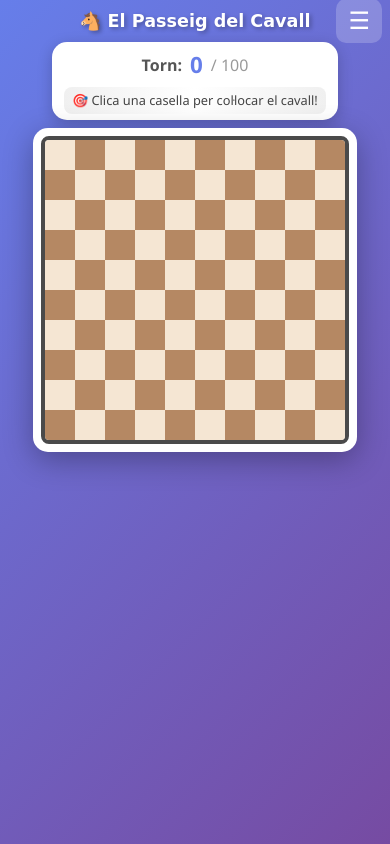
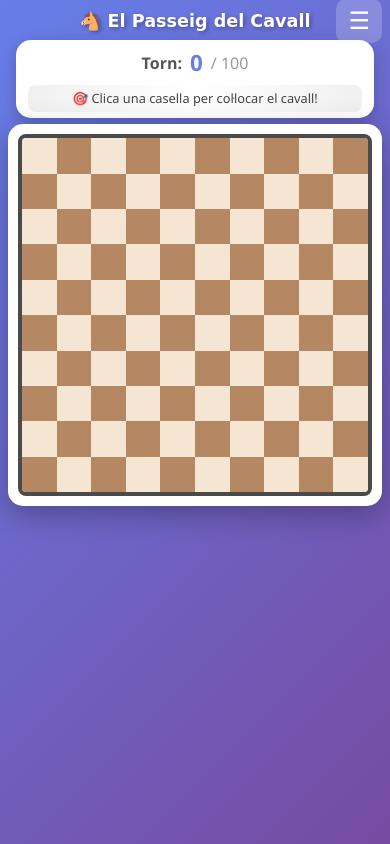
Before and after one commit to lluichi/joc-caball-10x10, a React (Vite) app: page / in a window 390 px wide. Built offline with nearby package versions, Linux system fonts and the light colour scheme.

Commit message:
Maximitza taulell en mòbil i canvia Ajuda per Com jugar
- Taulell ocupa tot l'ample disponible en mòbil (calc 100vw)
- Canvia "Ajuda" per "Com jugar" als botons
- Ajusta paddings i marges per optimitzar espai

```diff
--- a/src/App.css
+++ b/src/App.css
@@ -240,12 +240,18 @@
     display: flex;
   }
 
+  .header {
+    margin-bottom: 6px;
+  }
+
   .header h1 {
     font-size: 1.3rem;
   }
 
   .game-info {
     padding: 8px 15px;
+    margin-bottom: 6px;
+    width: calc(100% - 16px);
   }
 
   .turn-number {
@@ -261,7 +267,9 @@
   }
 
   .game-container {
-    padding: 8px;
+    padding: 10px;
+    width: calc(100vw - 16px);
+    box-sizing: border-box;
   }
 }
 
--- a/src/App.jsx
+++ b/src/App.jsx
@@ -154,7 +154,7 @@ function App() {
         {menuOpen && (
           <div className="mobile-menu">
             <button onClick={() => { setShowHelp(true); setMenuOpen(false); }}>
-              ❓ Ajuda
+              ❓ Com jugar
             </button>
             <button onClick={() => { setShowRanking(true); setMenuOpen(false); }}>
               🏆 Rànquing
@@ -198,7 +198,7 @@ function App() {
           🔄 Reiniciar
         </button>
         <button className="btn btn-help" onClick={() => setShowHelp(true)}>
-          ❓ Ajuda
+          ❓ Com jugar
         </button>
         <button className="btn btn-ranking" onClick={() => setShowRanking(true)}>
           🏆 Rànquing
--- a/src/components/Cell.css
+++ b/src/components/Cell.css
@@ -110,37 +110,51 @@
   box-shadow: 0 0 20px rgba(50, 205, 50, 0.8);
 }
 
-/* Responsive */
+/* Responsive - Tablet */
 @media (max-width: 600px) {
   .cell {
-    width: 35px;
-    height: 35px;
+    width: 40px;
+    height: 40px;
   }
 
   .knight {
-    font-size: 1.5rem;
+    font-size: 1.6rem;
   }
 
   .cell-number {
-    font-size: 0.7rem;
+    font-size: 0.75rem;
   }
 
   .valid-indicator {
-    font-size: 1rem;
+    font-size: 1.1rem;
   }
 }
 
-@media (max-width: 400px) {
+/* Responsive - Mòbil: maximitzar taulell */
+@media (max-width: 550px) {
   .cell {
-    width: 30px;
-    height: 30px;
+    /* Calcula mida per ocupar tot l'ample: (100vw - padding) / 10 caselles */
+    width: calc((100vw - 36px) / 10);
+    height: calc((100vw - 36px) / 10);
   }
 
   .knight {
-    font-size: 1.2rem;
+    font-size: calc((100vw - 36px) / 10 * 0.6);
   }
 
   .cell-number {
-    font-size: 0.6rem;
+    font-size: calc((100vw - 36px) / 10 * 0.28);
+  }
+
+  .valid-indicator {
+    font-size: calc((100vw - 36px) / 10 * 0.4);
   }
 }
+
+/* Limitar mida màxima en pantalles molt amples */
+@media (min-width: 551px) and (max-width: 600px) {
+  .cell {
+    width: 45px;
+    height: 45px;
+  }
+}
```
